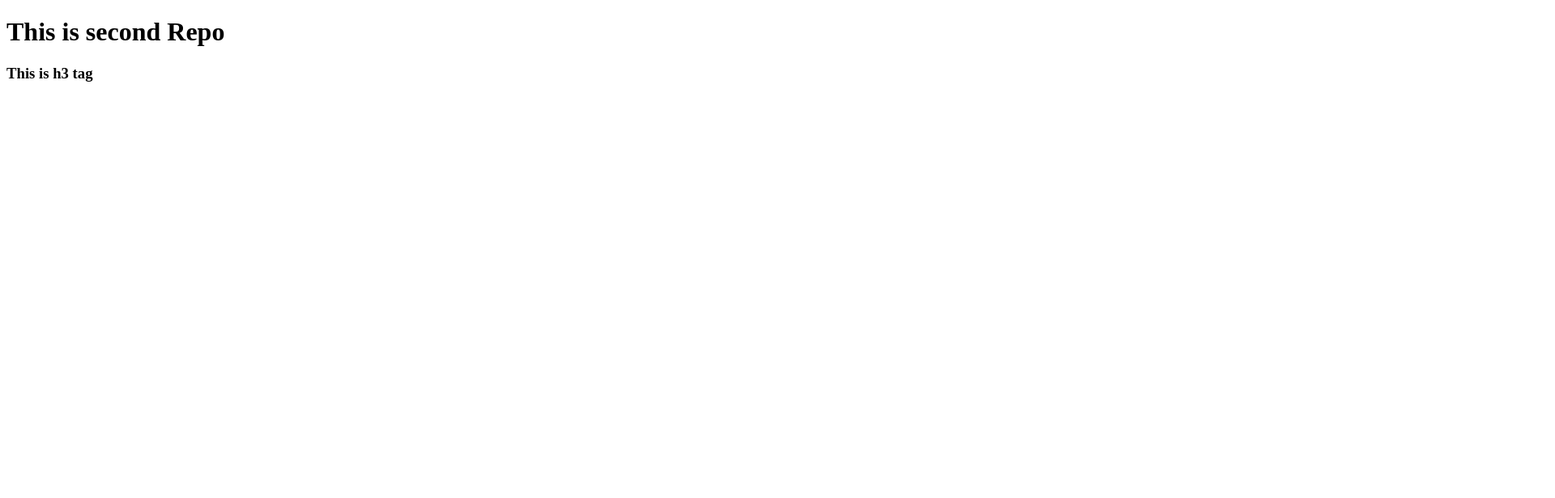
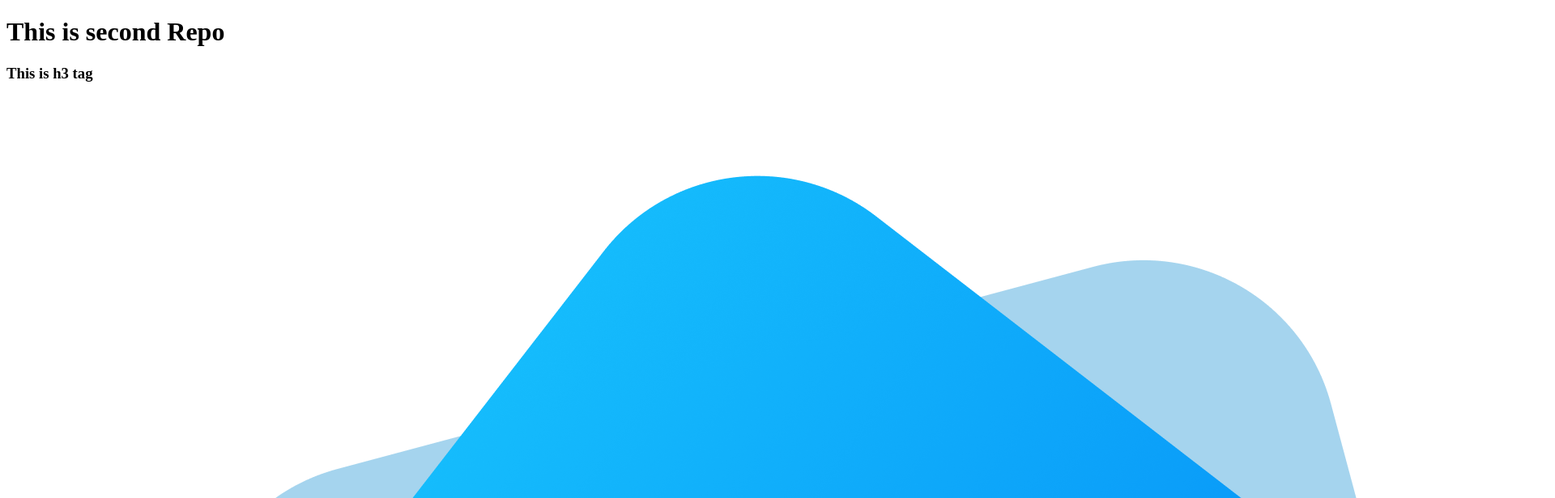
Before and after one commit to abubakarsiddique10/my-second-repo, a plain HTML site: page index.html in a window 1280 px wide. Shown: the top 616 px of the page at 81% size, 1920 px wide, since content can reach past the window. Drawn offline with Linux system fonts and the light colour scheme.

Commit message:
added-image

```diff
--- a/index.html
+++ b/index.html
@@ -1,13 +1,17 @@
 <!DOCTYPE html>
 <html lang="en">
+
 <head>
     <meta charset="UTF-8">
     <meta http-equiv="X-UA-Compatible" content="IE=edge">
     <meta name="viewport" content="width=device-width, initial-scale=1.0">
     <title>My Second Repo</title>
 </head>
+
 <body>
     <h1>This is second Repo</h1>
     <h3>This is h3 tag</h3>
+    <img src="shape-6.png">
 </body>
+
 </html>
```
Also changed, not shown: shape-6.png (added).
